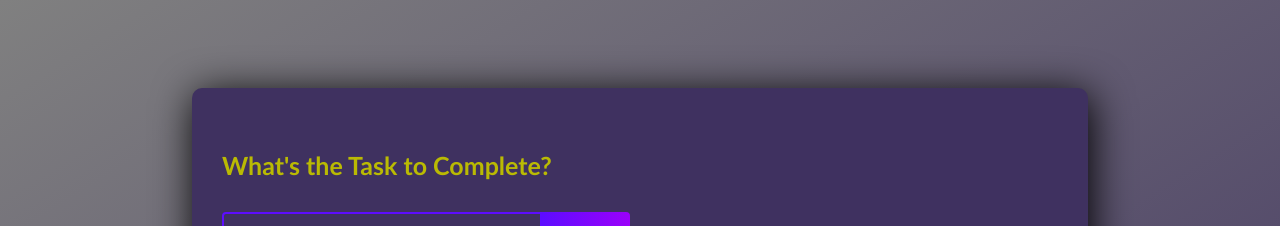
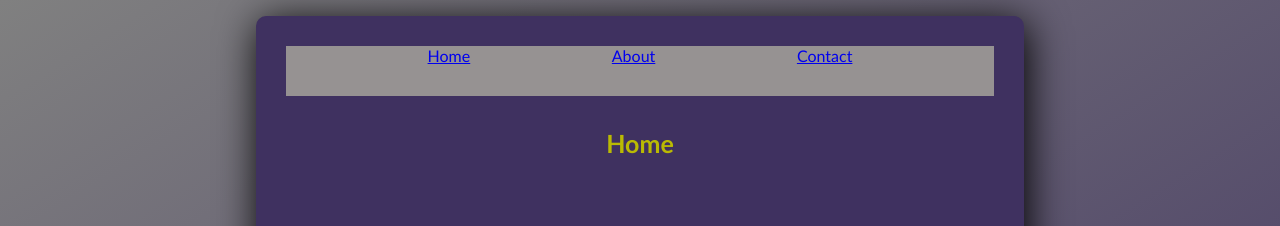
Before and after one commit to kwameagyemang/React-Mid-Mod2-Project, a React (Create React App) app: page / in a window 1280 px wide. Shown: the top 226 px of the page. Built offline with nearby package versions, Linux system fonts and the light colour scheme; no server answers.

Commit message:
commit complete

```diff
--- a/package.json
+++ b/package.json
@@ -10,6 +10,7 @@
     "react": "^17.0.2",
     "react-dom": "^17.0.2",
     "react-icons": "^4.2.0",
+    "react-router-dom": "^5.3.0",
     "react-scripts": "4.0.3",
     "web-vitals": "^1.1.2"
   },
--- a/src/App.css
+++ b/src/App.css
@@ -25,15 +25,16 @@
     border-radius: 10px;
     box-shadow: 3px 6px 40px #000;
     margin-bottom: 10px;
-    width: 70vw;
+    width: 60vw;
     height: fit-content;
     display: flex;
     flex-direction: column;
     justify-content: space-between;
+    min-width: 550px;
+    min-height: 650px;
+    align-items: center;
+  }
 
-
-
-  }
 
   h1 {
     margin: 32px 0;
@@ -180,3 +181,17 @@
     color: rgb(186, 186, 3);
     height: 100px;
   }
+
+  #nav-bar {
+    background-color: rgb(150, 146, 146);
+    height: 50px;
+    width: 100%;
+
+  }
+
+  /* specificity */
+  #nav-bar ul {
+    display: flex;
+    justify-content: space-evenly;
+    list-style: none;
+  }
--- a/src/App.js
+++ b/src/App.js
@@ -1,14 +1,31 @@
-import TodoList from './components/TodoList';
-import Header from './components/Header';
-import './App.css';
-import Quote from './components/Quote';
-
+import TodoList from "./components/TodoList";
+import { Switch, Route } from 'react-router-dom'
+import Header from "./components/Header";
+import "./App.css";
+import Quote from "./components/Quote";
+import Navbar from "./components/Navbar";
+import About from "./components/About";
+import Home from "./components/Home";
+import Contact from "./components/Contact";
 
 const App = () => {
+  return (
+    <div className="app">
+      <Navbar />
 
+      <Switch>
+        <Route path="/contact">
+          <Contact />
+        </Route>
 
-  return (
-     <div className='app'>
+        <Route path="/about">
+          <About />
+        </Route>
+
+        <Route path="/">
+          <Home />
+        </Route>
+      </Switch>
       <div>
         <Header />
         <TodoList />
@@ -16,6 +33,6 @@ const App = () => {
       <Quote />
     </div>
   );
- }
+};
 
 export default App;
--- /dev/null
+++ b/src/components/About.js
@@ -0,0 +1,9 @@
+const About = () => {
+    return (
+        <div>
+            <h1>About</h1>
+        </div>
+    )
+}
+
+export default About
--- /dev/null
+++ b/src/components/Contact.js
@@ -0,0 +1,9 @@
+const Contact= () => {
+    return (
+        <div>
+            <h1>Contact</h1>
+        </div>
+    )
+}
+
+export default Contact
--- /dev/null
+++ b/src/components/Home.js
@@ -0,0 +1,9 @@
+const About= () => {
+    return (
+        <div>
+            <h1>Home</h1>
+        </div>
+    )
+}
+
+export default About
--- /dev/null
+++ b/src/components/Navbar.js
@@ -0,0 +1,22 @@
+import React from "react";
+import { Link } from 'react-router-dom';
+
+const Navbar = () => {
+  return (
+    <nav id="nav-bar">
+      <ul>
+        <li>
+          <Link to="/">Home</Link>
+        </li>
+        <li>
+          <Link to="/about">About</Link>
+        </li>
+        <li>
+          <Link to="/contact">Contact</Link>
+        </li>
+      </ul>
+    </nav>
+  );
+};
+
+export default Navbar;
--- a/src/index.js
+++ b/src/index.js
@@ -1,11 +1,14 @@
 import React from 'react';
 import ReactDOM from 'react-dom';
+import { BrowserRouter as Router } from 'react-router-dom';
 import App from './App';
 
 
 ReactDOM.render(
   <React.StrictMode>
-    <App />
+    <Router>
+     <App />
+    </Router>
   </React.StrictMode>,
   document.getElementById('root')
 );
```
Also changed, not shown: 1 other file (tests, documents, lock files or other folders). Lines whose indentation alone changed are shown as unchanged.
